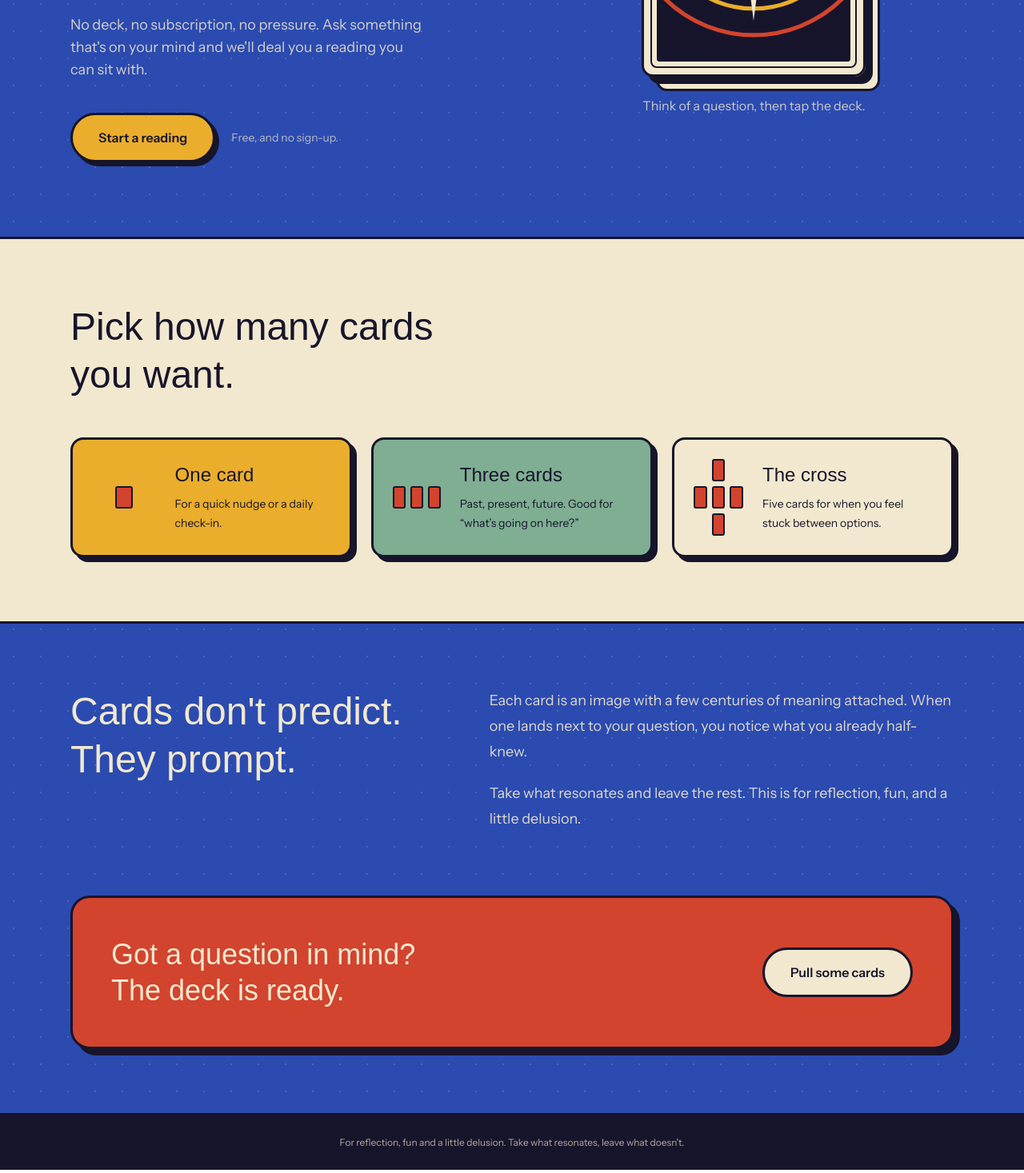
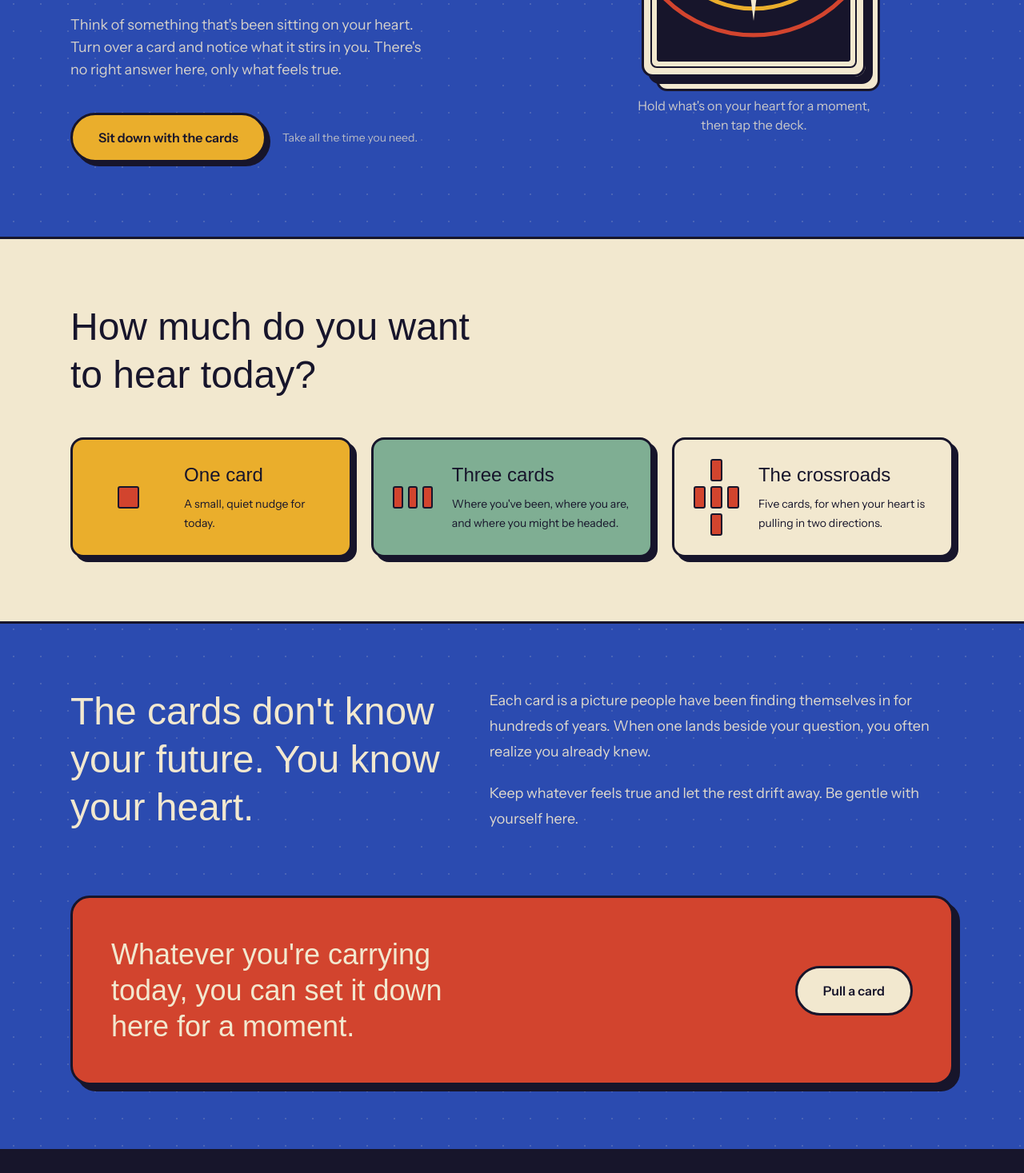
Before and after one commit to kajalsanwalll/find-shyt, a Next.js app: page / in a window 1280 px wide. Shown: the part 420-1887 px from the top of the page at 80% size. Built offline with nearby package versions, Linux system fonts and the light colour scheme; a web font is replaced by a local one.

Commit message:
change frontend

```diff
--- a/app/page.tsx
+++ b/app/page.tsx
@@ -30,7 +30,7 @@ const deck: Arcana[] = [
   {
     numeral: "XVIII",
     name: "The Moon",
-    meaning: "Not everything is visible yet. Trust your gut, and wait for daylight before deciding.",
+    meaning: "Not everything is clear yet, and that's okay. Listen to your gut, and let the morning light help you decide.",
     field: "#2b4bb0",
     art: (
       <>
@@ -43,7 +43,7 @@ const deck: Arcana[] = [
   {
     numeral: "XVII",
     name: "The Star",
-    meaning: "Hope is returning, slowly. Rest, refill, and let yourself believe things can improve.",
+    meaning: "Hope is finding its way back to you, softly. Rest, fill your cup, and let yourself believe it can get better.",
     field: "#eaae2c",
     art: (
       <>
@@ -57,7 +57,7 @@ const deck: Arcana[] = [
   {
     numeral: "XIX",
     name: "The Sun",
-    meaning: "Warmth, clarity, a win you earned. Say yes to the good thing without apologizing.",
+    meaning: "Warmth, joy, something good you've earned. You're allowed to say yes to it without apologizing.",
     field: "#d2442e",
     art: (
       <>
@@ -74,7 +74,7 @@ const deck: Arcana[] = [
   {
     numeral: "IX",
     name: "The Hermit",
-    meaning: "Step back from the noise. The answer you need is already quiet inside you.",
+    meaning: "It's okay to step away from the noise for a while. What you're looking for is already quietly there inside you.",
     field: "#7fae93",
     art: (
       <>
@@ -88,7 +88,7 @@ const deck: Arcana[] = [
   {
     numeral: "VI",
     name: "The Lovers",
-    meaning: "A choice that comes from the heart. Be honest about what you actually want.",
+    meaning: "A choice that comes from the heart. Be tender and honest with yourself about what you truly want.",
     field: "#eaae2c",
     art: (
       <>
@@ -101,7 +101,7 @@ const deck: Arcana[] = [
   {
     numeral: "X",
     name: "Wheel of Fortune",
-    meaning: "Things are turning. Resist the urge to grip; change is on your side this time.",
+    meaning: "Things are turning. Loosen your grip a little. This time, the change is coming to help you.",
     field: "#d2442e",
     art: (
       <>
@@ -120,19 +120,19 @@ const spreads = [
   {
     id: "one",
     name: "One card",
-    when: "For a quick nudge or a daily check-in.",
+    when: "A small, quiet nudge for today.",
     cells: [[1, 1]],
   },
   {
     id: "three",
     name: "Three cards",
-    when: "Past, present, future. Good for \u201cwhat\u2019s going on here?\u201d",
+    when: "Where you've been, where you are, and where you might be headed.",
     cells: [[0, 1], [1, 1], [2, 1]],
   },
   {
     id: "cross",
-    name: "The cross",
-    when: "Five cards for when you feel stuck between options.",
+    name: "The crossroads",
+    when: "Five cards, for when your heart is pulling in two directions.",
     cells: [[1, 0], [0, 1], [1, 1], [2, 1], [1, 2]],
   },
 ];
@@ -254,7 +254,7 @@ function Draw() {
           </p>
         ) : (
           <p className="text-base leading-6 text-[#f2e8cf]/80">
-            Think of a question, then tap the deck.
+            Hold what's on your heart for a moment, then tap the deck.
           </p>
         )}
       </div>
@@ -297,20 +297,20 @@ export default function Home() {
       <section className="mx-auto grid w-full max-w-6xl items-center gap-14 px-6 pb-20 pt-16 lg:grid-cols-[1.1fr_1fr] lg:pt-24">
         <div>
           <h1 className="font-[family-name:var(--font-display)] text-6xl leading-[0.95] sm:text-7xl lg:text-[6.5rem]">
-            Tarot, but make it free.
+            Pull a card. Take a breath.
           </h1>
           <p className="mt-8 max-w-md text-lg leading-7 text-[#f2e8cf]/85">
-            No deck, no subscription, no pressure. Ask something that&apos;s on your mind and
-            we&apos;ll deal you a reading you can sit with.
+            Think of something that&apos;s been sitting on your heart. Turn over a card and notice
+            what it stirs in you. There&apos;s no right answer here, only what feels true.
           </p>
           <div className="mt-10 flex flex-wrap items-center gap-5">
             <Link
               href="/reading"
               className="rounded-full border-[3px] border-[#17152b] bg-[#eaae2c] px-8 py-4 text-base font-semibold text-[#17152b] shadow-[5px_5px_0_#17152b] transition hover:-translate-x-0.5 hover:-translate-y-0.5 hover:shadow-[7px_7px_0_#17152b] focus-visible:outline-none focus-visible:ring-4 focus-visible:ring-[#f2e8cf] active:translate-x-1 active:translate-y-1 active:shadow-none"
             >
-              Start a reading
+              Sit down with the cards
             </Link>
-            <span className="text-sm text-[#f2e8cf]/70">Free, and no sign-up.</span>
+            <span className="text-sm text-[#f2e8cf]/70">Take all the time you need.</span>
           </div>
         </div>
 
@@ -321,7 +321,7 @@ export default function Home() {
       <section className="border-y-[3px] border-[#17152b] bg-[#f2e8cf] text-[#17152b]">
         <div className="mx-auto max-w-6xl px-6 py-20">
           <h2 className="max-w-lg font-[family-name:var(--font-display)] text-4xl leading-tight sm:text-5xl">
-            Pick how many cards you want.
+            How much do you want to hear today?
           </h2>
           <div className="mt-12 grid gap-6 md:grid-cols-3">
             {spreads.map((s, i) => (
@@ -345,16 +345,15 @@ export default function Home() {
       {/* how it reads */}
       <section className="mx-auto grid max-w-6xl gap-10 px-6 py-20 md:grid-cols-[1fr_1.2fr] md:items-start">
         <h2 className="font-[family-name:var(--font-display)] text-4xl leading-tight sm:text-5xl">
-          Cards don&apos;t predict. They prompt.
+          The cards don&apos;t know your future. You know your heart.
         </h2>
         <div className="space-y-5 text-lg leading-8 text-[#f2e8cf]/90">
           <p>
-            Each card is an image with a few centuries of meaning attached. When one lands next to
-            your question, you notice what you already half-knew.
+            Each card is a picture people have been finding themselves in for hundreds of years.
+            When one lands beside your question, you often realize you already knew.
           </p>
           <p>
-            Take what resonates and leave the rest. This is for reflection, fun, and a little
-            delusion.
+            Keep whatever feels true and let the rest drift away. Be gentle with yourself here.
           </p>
         </div>
       </section>
@@ -363,19 +362,19 @@ export default function Home() {
       <section className="mx-auto max-w-6xl px-6 pb-20">
         <div className="flex flex-col items-start justify-between gap-8 rounded-3xl border-[3px] border-[#17152b] bg-[#d2442e] p-8 shadow-[8px_8px_0_#17152b] sm:flex-row sm:items-center sm:p-12">
           <p className="max-w-md font-[family-name:var(--font-display)] text-3xl leading-tight sm:text-4xl">
-            Got a question in mind? The deck is ready.
+            Whatever you&apos;re carrying today, you can set it down here for a moment.
           </p>
           <Link
             href="/reading"
             className="shrink-0 rounded-full border-[3px] border-[#17152b] bg-[#f2e8cf] px-8 py-4 text-base font-semibold text-[#17152b] transition hover:bg-white focus-visible:outline-none focus-visible:ring-4 focus-visible:ring-[#eaae2c]"
           >
-            Pull some cards
+            Pull a card
           </Link>
         </div>
       </section>
 
       <footer className="border-t-[3px] border-[#17152b] bg-[#17152b] px-6 py-6 text-center text-xs leading-5 text-[#f2e8cf]/70">
-        For reflection, fun and a little delusion. Take what resonates, leave what doesn&apos;t.
+        Made with care, for quiet moments. Keep what rings true, and leave the rest.
       </footer>
     </main>
   );
```
